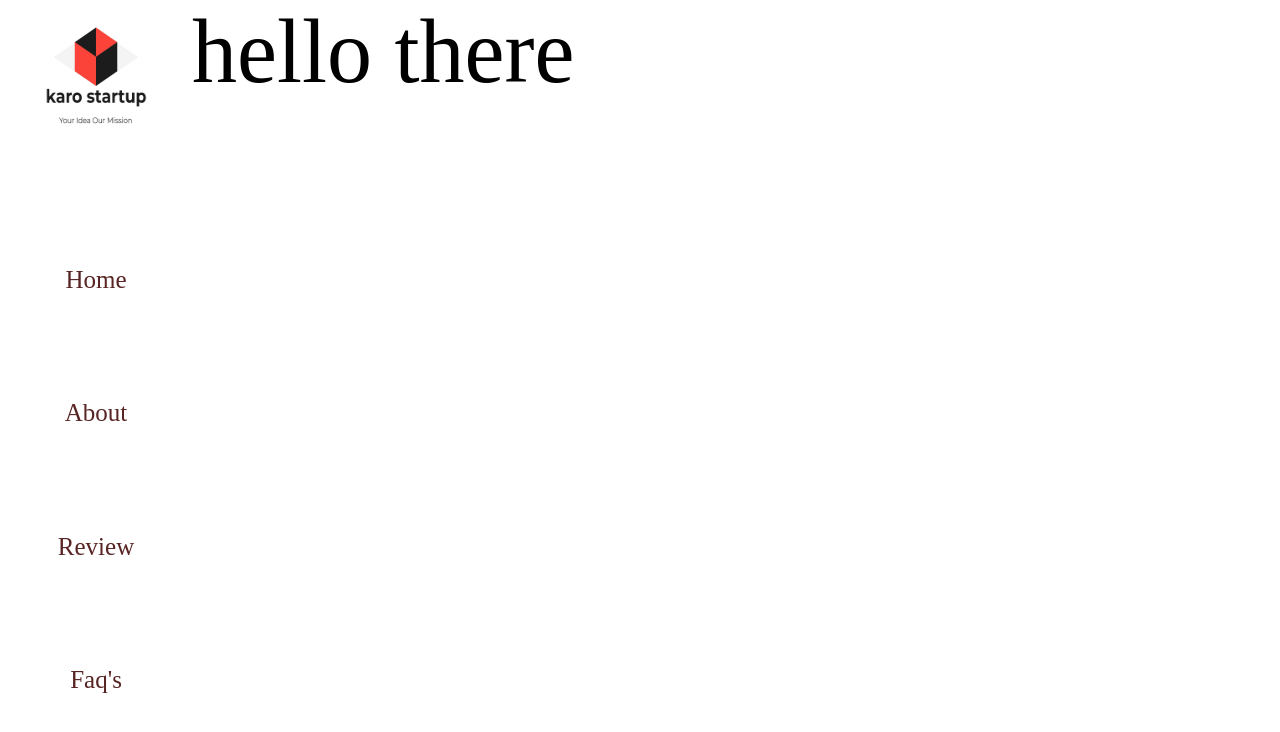
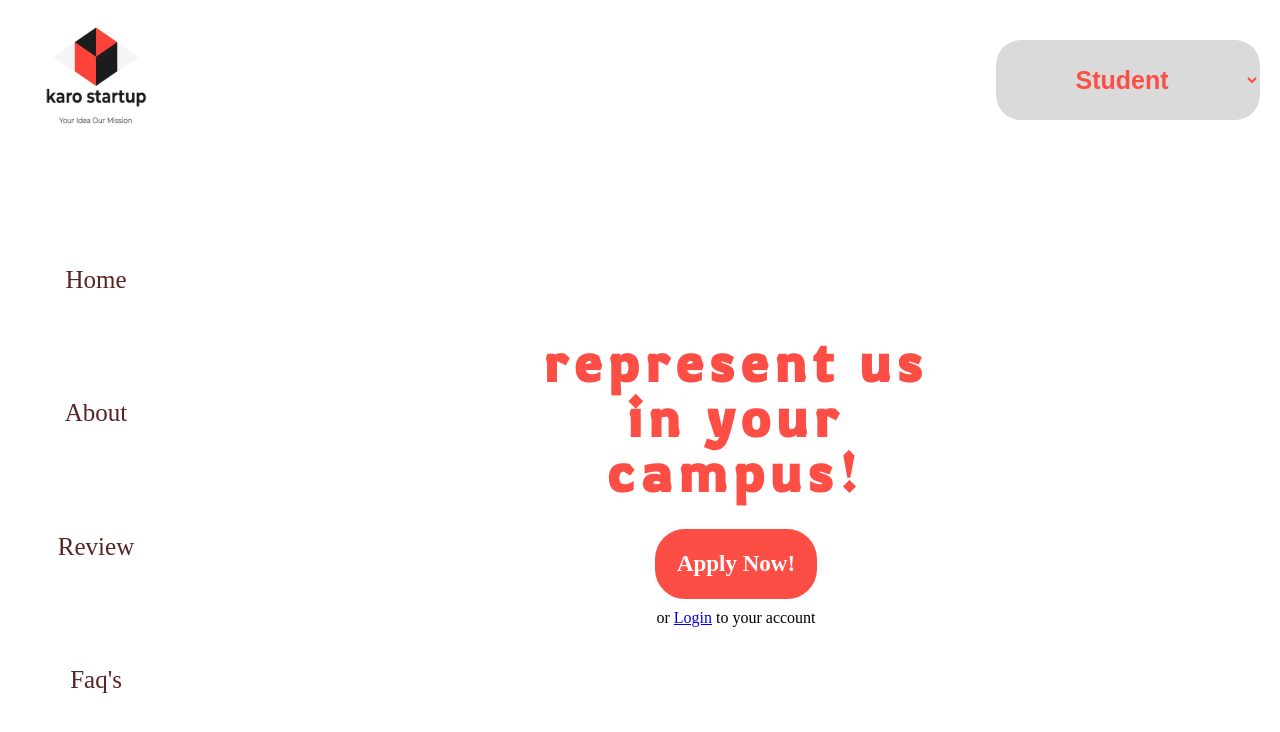
Before and after one commit to VPS07/webdevProject, a React (Create React App) app in the folder frontend/: page / in a window 1280 px wide. Shown: the top 732 px of the page. Built offline with nearby package versions, Linux system fonts and the light colour scheme.

Commit message:
home tab initial commit

```diff
--- a/frontend/src/components/App.jsx
+++ b/frontend/src/components/App.jsx
@@ -2,6 +2,7 @@ import { BrowserRouter as Router, Routes, Route } from "react-router-dom";
 import Nav from "./Nav";
 import Home from "./Home";
 import CASignup from "./ca_auth/Signup";
+import CALogin from "./ca_auth/Login";
 // import SUSignup from "./stud_auth/Signup";
 // import SULogin from "./stud_auth/Login";
 
@@ -14,6 +15,7 @@ function App() {
         <Routes>
           <Route path="/" element={<Home/>} />
           <Route path="/casignup" element={<CASignup/>} />
+          <Route path="/calogin" element={<CALogin/>} />
         </Routes>
 
       </div>
--- a/frontend/src/components/Home.js
+++ b/frontend/src/components/Home.js
@@ -1,15 +1,22 @@
-// import { NavLink } from "react-router-dom";
-
-// import logo from "./media/logo.jpeg";
-// import "./style/header/header.css";
-// import "./style/header/header_mobile.css";
-
+import { NavLink } from "react-router-dom";
 import "./style/Home.css";
 
 function Home() {
-    return(
-        <div className="home">hello there</div>
-    );
+  return (
+    <div className="home">
+      <div className="links">
+        <select>
+          <option>Student</option>
+          <option>Campus Ambassdor</option>
+        </select>
+      </div>
+      <div className="main">
+        <h1>represent us in your campus!</h1>
+        <NavLink to = "/casignup">apply now!</NavLink>
+        <p>or <NavLink to = "/calogin">Login</NavLink> to your account</p>
+      </div>
+    </div>
+  );
 }
 
 export default Home;
--- a/frontend/src/components/ca_auth/Login.js
+++ b/frontend/src/components/ca_auth/Login.js
@@ -29,9 +29,9 @@ function Login() {
               placeholder="Enter your password"
             />
           </div>
-          <div id="boxess">
+          {/* <div id="boxess">
             <input type="password" id="name" placeholder="confirm  password" />
-          </div>
+          </div> */}
           <div>
             <input type="submit" value="Login" id="submit" />
           </div>
--- a/frontend/src/components/style/Home.css
+++ b/frontend/src/components/style/Home.css
@@ -1,4 +1,62 @@
+@import url("https://fonts.googleapis.com/css2?family=Rowdies:wght@300&display=swap");
+
 .home {
-    width: 70%;
-    font-size: 90px;
+  width: 85%;
 }
+
+.home > .links {
+  width: 100%;
+  height: 20%;
+  display: flex;
+  justify-content: flex-end;
+  align-items: center;
+}
+
+.home > .links > select {
+  height: 50%;
+  border-radius: 25px;
+  text-align: center;
+  color: var(--sunset-orange);
+  font-size: 25px;
+  font-weight: 600;
+  margin-right: 20px;
+  background-color: rgb(218, 218, 218);
+  border: none;
+}
+
+.home > .main {
+  height: 80%;
+  display: flex;
+  flex-direction: column;
+  align-items: center;
+  justify-content: center;
+}
+
+.home > .main > h1 {
+  font-size: 55px;
+  width: 40%;
+  text-align: center;
+  color: var(--sunset-orange);
+  letter-spacing: 7px;
+  line-height: 55px;
+  margin-bottom: 30px;
+  font-family: "Rowdies", cursive;
+}
+
+.home > .main > a {
+  text-decoration: none;
+  color: var(--alabaster);
+  background-color: var(--sunset-orange);
+  border: 2px solid var(--sunset-orange);
+  text-transform: capitalize;
+  font-size: 23px;
+  padding: 20px;
+  border-radius: 30px;
+  font-weight: 600;
+  margin-bottom: 10px;
+}
+
+.home > .main > a:hover {
+  background-color: var(--alabaster);
+  color: var(--sunset-orange);
+}
```
